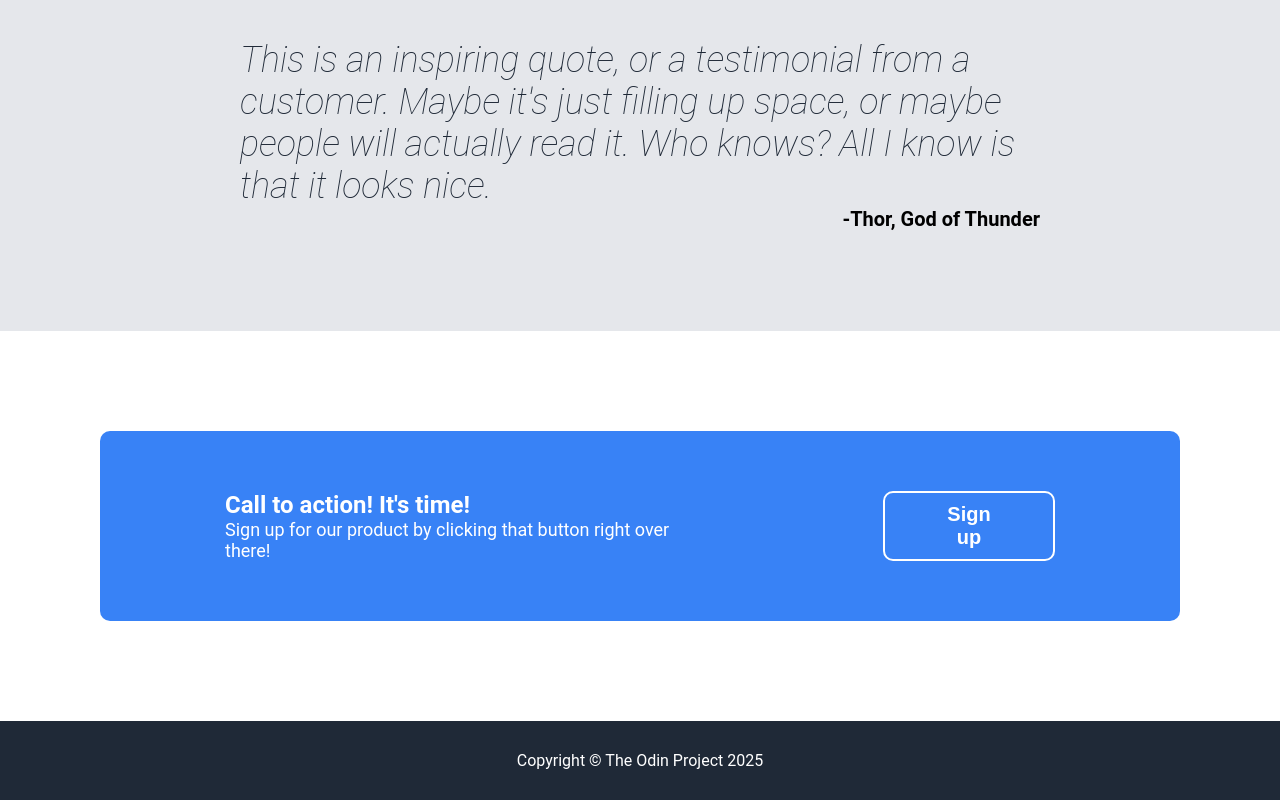
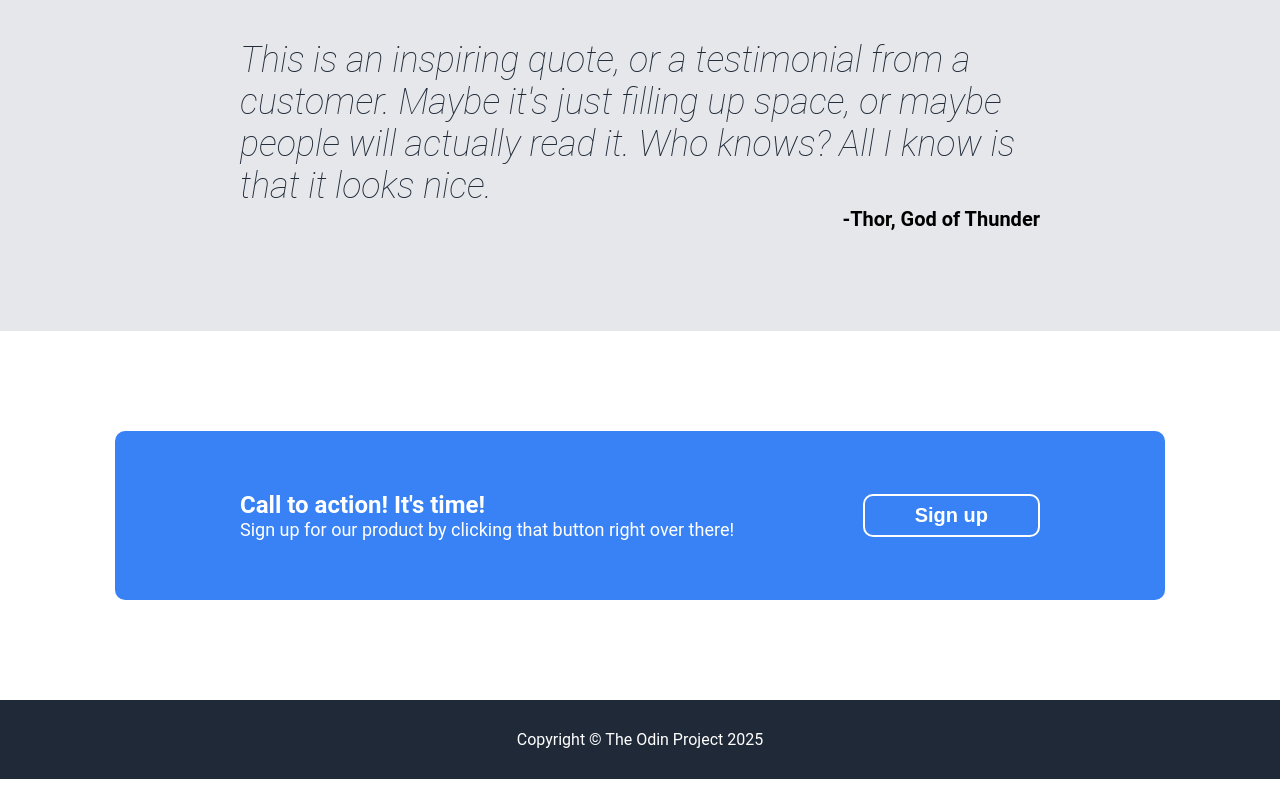
Before and after one commit to RoyTrex/odin-fundamentals-project-landingpage, a plain HTML site: page index.html in a window 1280 px wide. Shown: the part 1169-1969 px from the top of the page. After the commit the page ends 1948 px from the top, so only its background shows below. Drawn offline with Linux system fonts and the light colour scheme.

Commit message:
Fix showcase wrapping. Adjust call to action wrapping.

```diff
--- a/styles.css
+++ b/styles.css
@@ -115,6 +115,7 @@ body {
     gap: 50px;
     text-align: center;
     flex-wrap: wrap;
+    justify-content: center;
     /* flex: auto; */
 }
 
@@ -174,9 +175,11 @@ body {
 
 .call-to-action .call-container {
     display: flex;
-    gap: 200px;
-    /* justify-content: space-between; */
-    /* align-items: center; */
+    flex-wrap: wrap;
+    gap: 20px;
+    width: 800px;
+    justify-content: space-between;
+    align-items: center;
     background-color: #3882F6;
     padding: 60px 125px;
     border-radius: 10px;
@@ -184,6 +187,7 @@ body {
 
 .call-to-action .call-text {
     color: #ffffff;
+    flex: 1;
 }
 
 .call-to-action .call-maintext {
@@ -200,7 +204,7 @@ body {
     color: #FFFFFF;
     font-size: 20px;
     font-weight: bold;
-    padding: 5px 50px;
+    padding: 8px 50px;
     border: 2px solid white;
     border-radius: 10px;
 }
```
